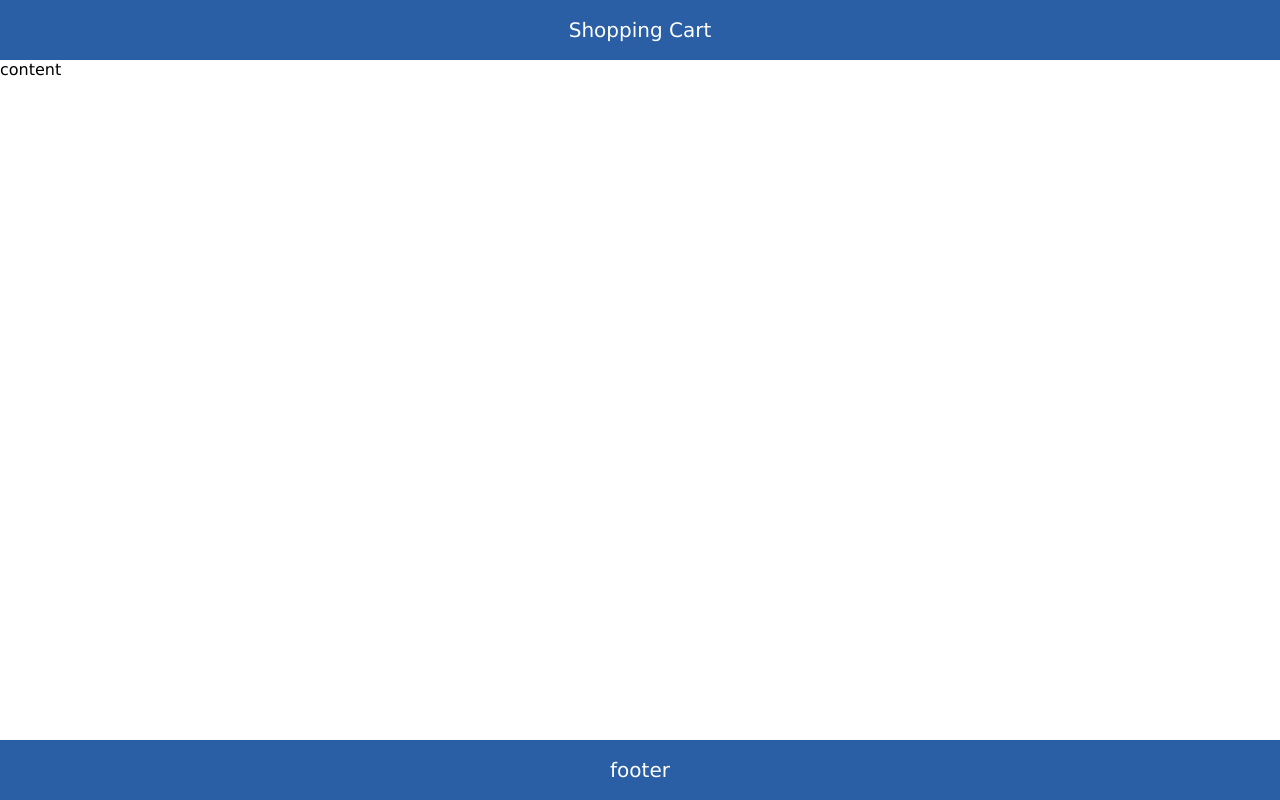
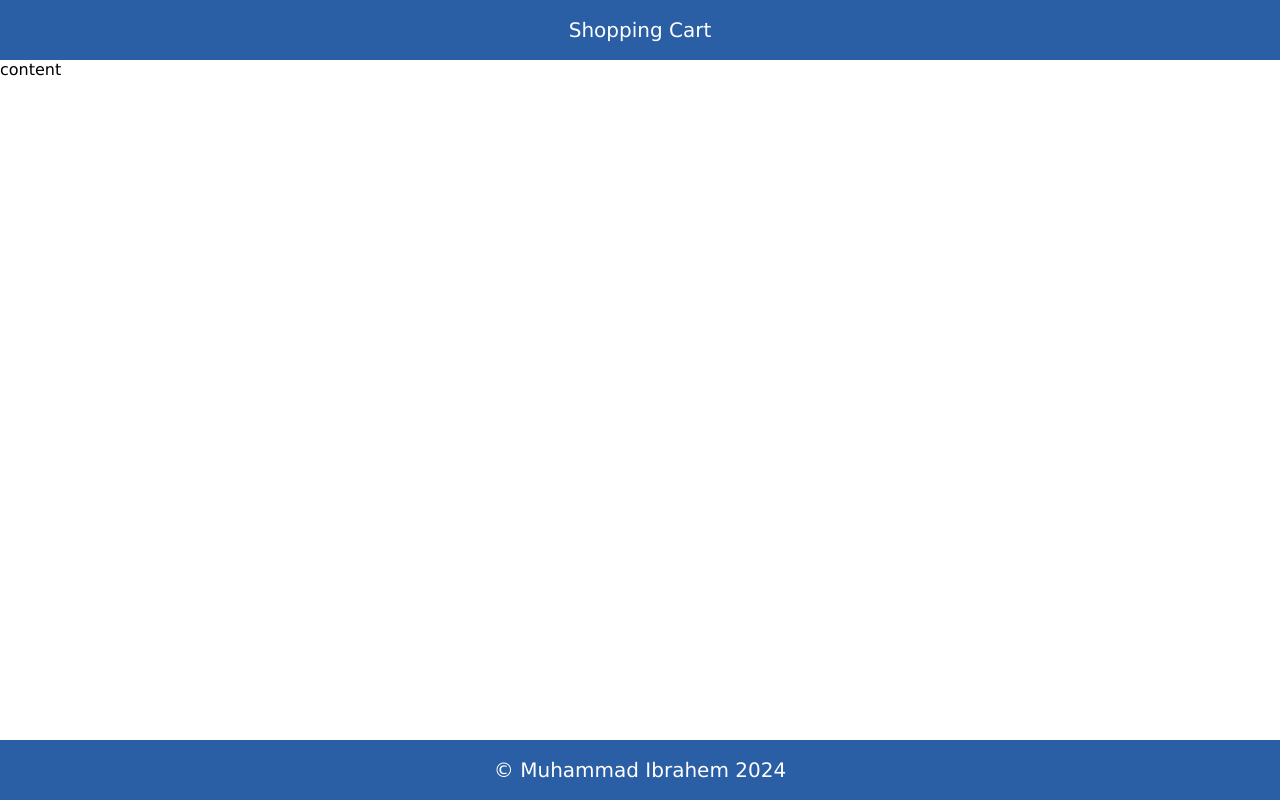
Before and after one commit to Muhammadib12/react-shoping, a React (Create React App) app in the folder client/: page / in a window 1280 px wide. Built offline with nearby package versions, Linux system fonts and the light colour scheme.

Commit message:
footer comp

```diff
--- a/client/package.json
+++ b/client/package.json
@@ -15,7 +15,7 @@
     "web-vitals": "^2.1.4"
   },
   "scripts": {
-    "sass" : "gulp sass",
+    "sass" : "gulp watch",
     "start": "react-scripts start",
     "build": "react-scripts build",
     "test": "react-scripts test",
--- a/client/src/App.js
+++ b/client/src/App.js
@@ -1,5 +1,5 @@
 import Header from "./components/Header/Header.js";
-
+import Footer from "./components/footer/footer.js";
 function App() {
   return (
     <div className="layout">
@@ -13,9 +13,7 @@
         </main>
 
 
-        <footer>
-          footer
-        </footer>
+        <Footer />
       </div>
 
   );
--- /dev/null
+++ b/client/src/components/footer/footer.js
@@ -0,0 +1,12 @@
+import React from "react";
+import "../../css/footer/footer.css";
+
+function Footer() {
+    return (
+    <footer>
+        &copy; Muhammad Ibrahem 2024
+    </footer>
+)
+}
+
+export default Footer;
--- /dev/null
+++ b/client/src/components/footer/footer.scss
@@ -0,0 +1,11 @@
+footer{
+    grid-area: footer;
+    background: #2a5ea5;
+    color: #fff;
+    padding: 10px;
+    text-align: center;
+    display: flex;
+    justify-content: center;
+    align-items: center;
+    font-size: 20px;
+}
--- /dev/null
+++ b/client/src/css/footer/footer.css
@@ -0,0 +1,11 @@
+footer {
+  grid-area: footer;
+  background: #2a5ea5;
+  color: #fff;
+  padding: 10px;
+  text-align: center;
+  display: flex;
+  justify-content: center;
+  align-items: center;
+  font-size: 20px;
+}
--- a/client/src/index.css
+++ b/client/src/index.css
@@ -27,15 +27,3 @@
 
 
 }
-
-footer{
-    grid-area: footer;
-    background: #2a5ea5;
-    color: #fff;
-    padding: 10px;
-    text-align: center;
-    display: flex;
-    justify-content: center;
-    align-items: center;
-    font-size: 20px;
-}
```
Also changed, not shown: client/gulpfile.js (+8 -2 lines).
